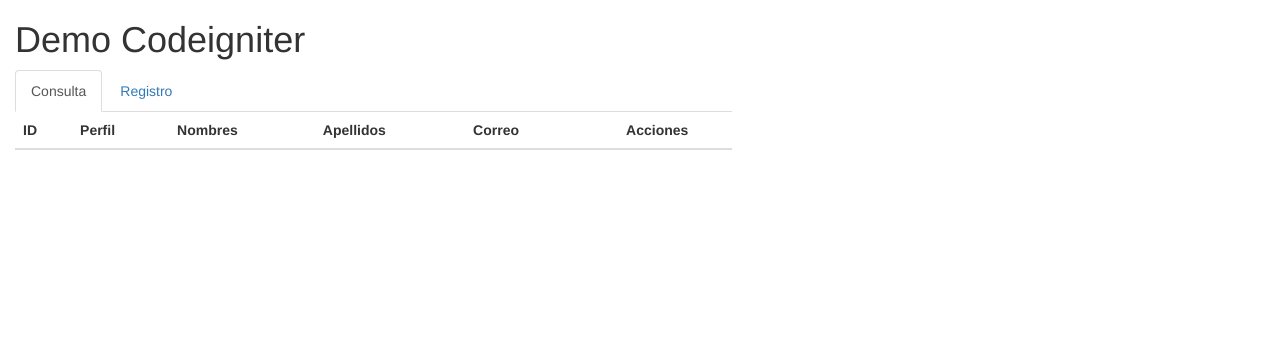
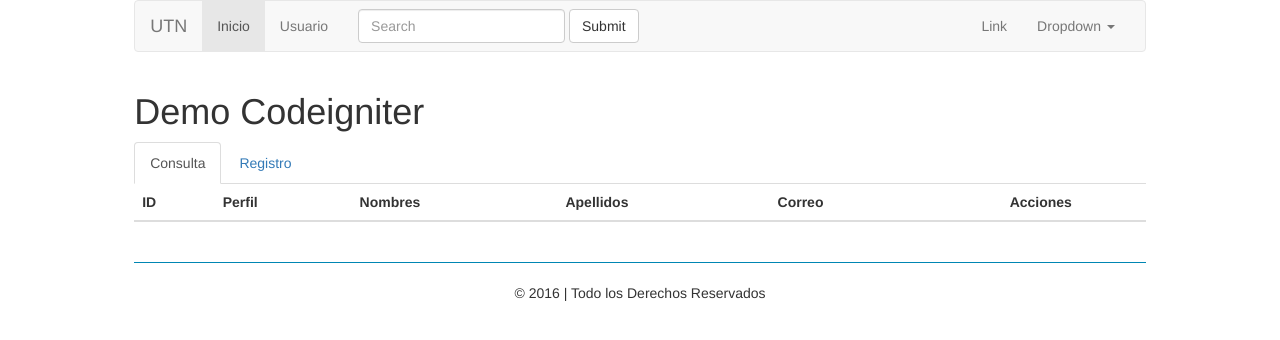
Before and after one commit to Carlossalazar/codeigniter, a CodeIgniter app: page /codeigniter/index.php/user/index in a window 1280 px wide. Shown: the top 340 px of the page. Run offline with CodeIgniter, Linux system fonts and the light colour scheme; data comes from the database, SQL or seed files in the repository; data that the repository does not hold is empty; some libraries are stand-ins or nearby versions.

Commit message:
Mejoras en las vistas

```diff
--- a/application/views/plantilla.php
+++ b/application/views/plantilla.php
@@ -16,37 +16,76 @@
 
 <body >
 
-  <header>
+   <div id="container">
+     <div class="col-md-12">
 
-  </header>
+       <!--Aquí va el contenido de las vistas-->
+          <div class="col-md-10 col-md-offset-1">
+
+              <nav class="navbar navbar-default">
+<div class="container-fluid">
+  <!-- Brand and toggle get grouped for better mobile display -->
+  <div class="navbar-header">
+    <button type="button" class="navbar-toggle collapsed" data-toggle="collapse" data-target="#bs-example-navbar-collapse-1" aria-expanded="false">
+      <span class="sr-only">Toggle navigation</span>
+      <span class="icon-bar"></span>
+      <span class="icon-bar"></span>
+      <span class="icon-bar"></span>
+    </button>
+    <a class="navbar-brand" href="#">UTN</a>
+  </div>
+
+  <!-- Collect the nav links, forms, and other content for toggling -->
+  <div class="collapse navbar-collapse" id="bs-example-navbar-collapse-1">
+    <ul class="nav navbar-nav">
+      <li class="active"><a href="<?php echo base_url(''); ?>">Inicio <span class="sr-only">(current)</span></a></li>
+      <li><a href="#">Usuario</a></li>
+
+    </ul>
+    <form class="navbar-form navbar-left" role="search">
+      <div class="form-group">
+        <input type="text" class="form-control" placeholder="Search">
+      </div>
+      <button type="submit" class="btn btn-default">Submit</button>
+    </form>
+    <ul class="nav navbar-nav navbar-right">
+      <li><a href="#">Link</a></li>
+      <li class="dropdown">
+        <a href="#" class="dropdown-toggle" data-toggle="dropdown" role="button" aria-haspopup="true" aria-expanded="false">Dropdown <span class="caret"></span></a>
+        <ul class="dropdown-menu">
+          <li><a href="#">Action</a></li>
+          <li><a href="#">Another action</a></li>
+          <li><a href="#">Something else here</a></li>
+          <li role="separator" class="divider"></li>
+          <li><a href="#">Separated link</a></li>
+        </ul>
+      </li>
+    </ul>
+  </div><!-- /.navbar-collapse -->
+</div><!-- /.container-fluid -->
+</nav>
 
 
 
-   <div id="container">
+       <div class="row">
+         <div class="col-md-12">
+           <?php
+              $this->load->view($contenido);
+            ?>
+          </div>
+        </div>
+        <footer>
+                            <hr style="border-top: 1px solid #0086b3">
+                            <center>
+                                &copy; 2016 | Todo los Derechos Reservados
+                            </center>
+                        </footer>
 
-     <div class="col-md-7">
-       <?php
-          $this->load->view($contenido);
-        ?>
 
      </div>
 
     </div>
 
-    <footer >
-
-      <!--
-
-      <div class="container">
-        <div class="row">
-          <div class="span6"><center>2015 Todos los Derechos Reservados</div>
-
-          </div>
-        </div>
-        -->
-
-      </footer>
-
   </body>
 
   </html>
--- a/application/views/user/index.php
+++ b/application/views/user/index.php
@@ -49,7 +49,7 @@
       <div role="tabpanel" class="tab-pane" id="profile">
           <div class="row">
               <div class="col-md-7">
-                  <form method="POST" action="<?php echo base_url('usuario/insert')?>">
+                  <form method="POST" action="<?php echo base_url('user/insert')?>">
             <div class="form-group">
               <label for="exampleInputEmail1">Perfil</label>
               <select name="txtIdper" class="form-control">
@@ -60,11 +60,11 @@
               </select>
             </div>
               <div class="form-group">
-              <label for="exampleInputEmail1">Nombres</label>
+              <label for="exampleInputEmail1">Nombre</label>
               <input type="text" name="txtNombre" class="form-control" id="exampleInputEmail1" placeholder="nombre">
             </div>
               <div class="form-group">
-              <label for="exampleInputEmail1">Apellidos</label>
+              <label for="exampleInputEmail1">Apellido</label>
               <input type="text" name="txtApellido" class="form-control" id="exampleInputEmail1" placeholder="Apellido">
             </div>
               <div class="form-group">
```
Also changed, not shown: application/views/user/edit.php (+4 -4 lines), application/controllers/User.php (line endings or trailing spaces).
